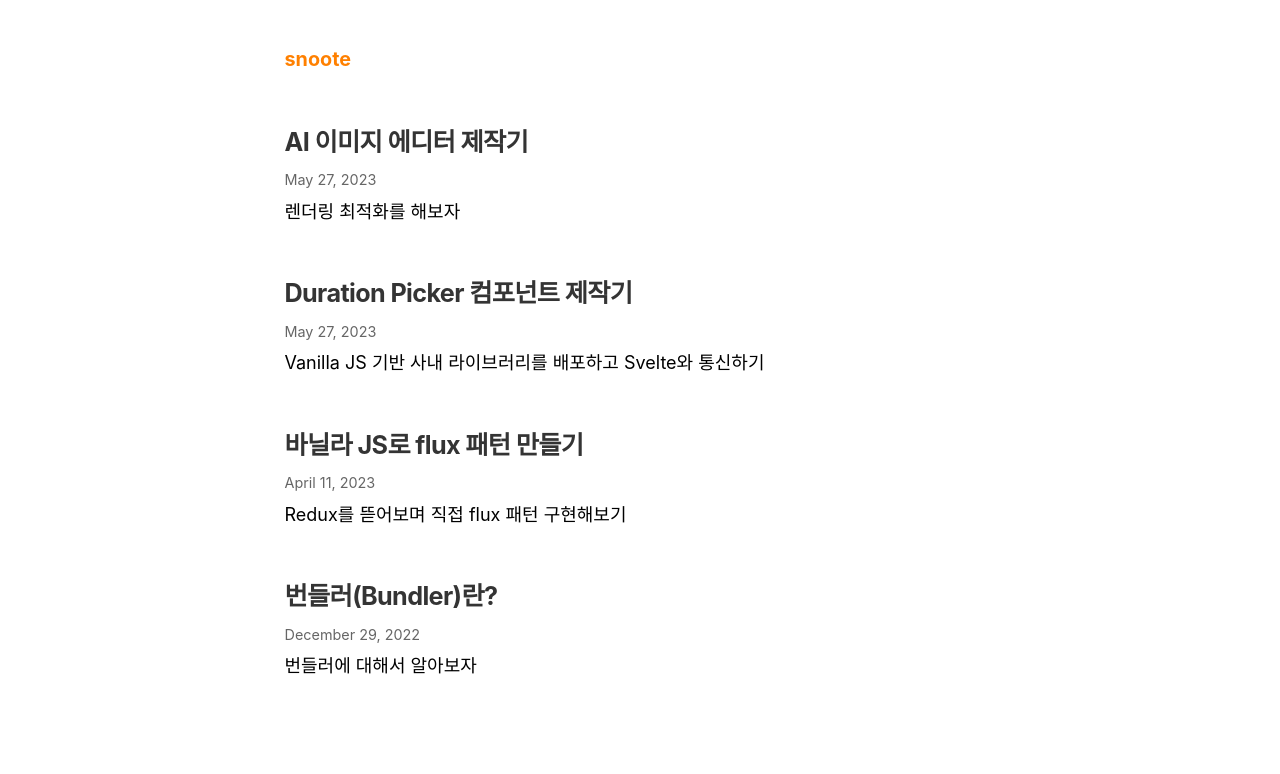
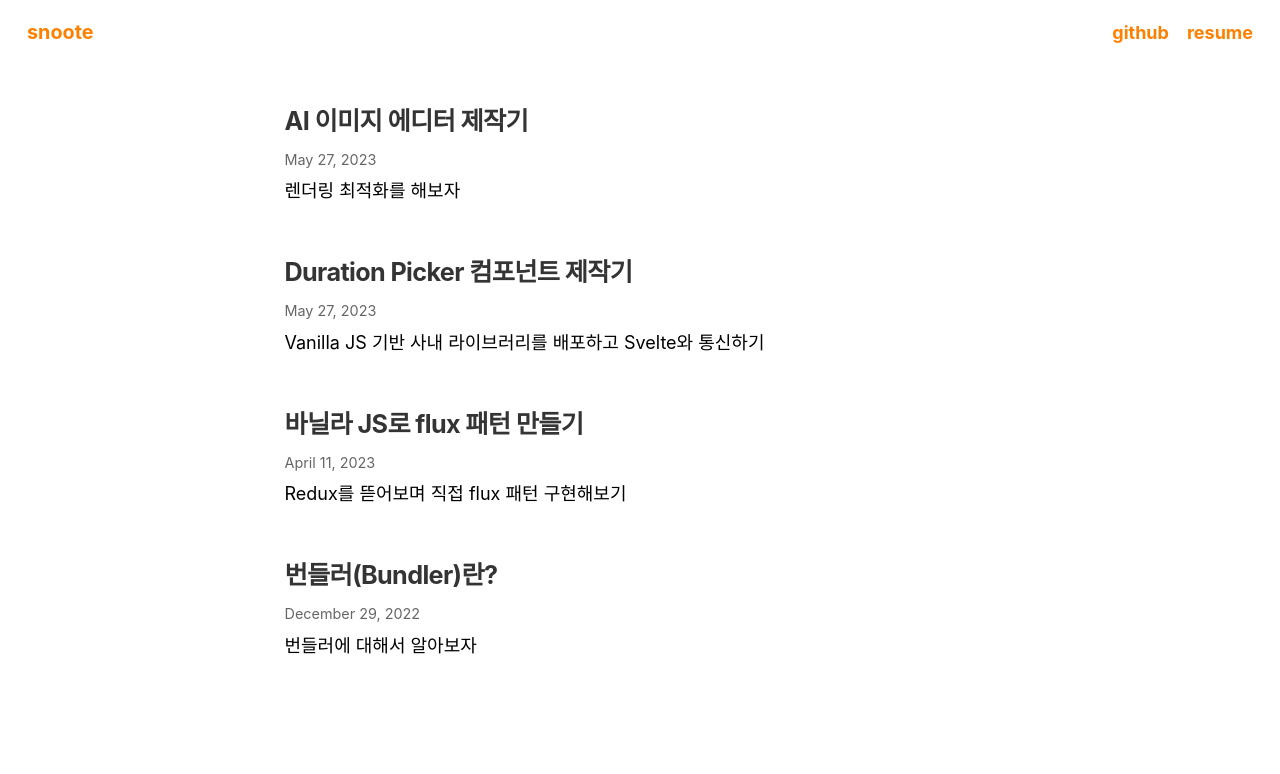
Before and after one commit to realsnoopso/realsnoopso, a Gatsby site in the folder realsnoopso/: page / in a window 1280 px wide. Built offline with nearby package versions, Linux system fonts and the light colour scheme; Gatsby itself is replaced by a stand-in of ours; a web font is replaced by a local one.

Commit message:
Fix styles

```diff
--- a/realsnoopso/src/components/layout.js
+++ b/realsnoopso/src/components/layout.js
@@ -8,17 +8,44 @@ const Layout = ({ location, title, children }) => {
   let header
 
   header = (
-    <Link className="header-link-home" to="/">
-      {title}
-    </Link>
+    <div
+      style={{
+        display: "flex",
+        justifyContent: "space-between",
+        alignItems: "center",
+      }}
+    >
+      <Link className="logo" to="/">
+        {title}
+      </Link>
+      <div
+        style={{
+          display: "flex",
+          gap: "var(--spacing-4)",
+        }}
+      >
+        <Link
+          className="header-link-home"
+          to="https://github.com/realsnoopso"
+          target="_blank"
+        >
+          github
+        </Link>
+        <Link className="header-link-home" to="/" target="_blank">
+          resume
+        </Link>
+      </div>
+    </div>
   )
 
   return (
-    <div className="global-wrapper" data-is-root-path={isRootPath}>
+    <>
       <header className="global-header">{header}</header>
-      <main>{children}</main>
-      <footer></footer>
-    </div>
+      <div className="global-wrapper" data-is-root-path={isRootPath}>
+        <main>{children}</main>
+        <footer></footer>
+      </div>
+    </>
   )
 }
 
--- a/realsnoopso/src/pages/index.js
+++ b/realsnoopso/src/pages/index.js
@@ -21,10 +21,15 @@ const BlogIndex = ({ data, location }) => {
 
   return (
     <Layout location={location} title={siteTitle}>
-      <ol style={{ listStyle: `none`, paddingLeft: "var(--spacing-0)" }}>
-        {posts.map(post => {
+      <ol
+        style={{
+          listStyle: `none`,
+          paddingLeft: "var(--spacing-0)",
+          margin: 0,
+        }}
+      >
+        {posts.map((post, i) => {
           const title = post.frontmatter.title || post.fields.slug
-
           return (
             <li key={post.fields.slug}>
               <article
@@ -32,7 +37,7 @@ const BlogIndex = ({ data, location }) => {
                 itemScope
                 itemType="http://schema.org/Article"
               >
-                <h2>
+                <h2 style={{ marginTop: i === 0 ? 0 : "auto" }}>
                   <Link to={post.fields.slug} itemProp="url">
                     <span itemProp="headline">{title}</span>
                   </Link>
--- a/realsnoopso/src/style.css
+++ b/realsnoopso/src/style.css
@@ -120,7 +120,6 @@ h6 {
 }
 
 h1 {
-  font-weight: var(--fontWeight-black);
   font-size: var(--fontSize-6);
 }
 
@@ -176,24 +175,21 @@ ul,
 ol {
   margin-left: var(--spacing-0);
   margin-right: var(--spacing-0);
-  padding-left: var(--spacing-5);
+  padding-left: var(--spacing-3);
   margin-bottom: var(--spacing-8);
-  list-style-position: outside;
   list-style-image: none;
+  list-style-position: initial !important;
 }
 
 ul li,
 ol li {
   padding-left: var(--spacing-0);
   margin-bottom: calc(var(--spacing-5) / 2);
+  word-wrap: break-word;
 }
 
 li > p {
   margin-bottom: calc(var(--spacing-5) / 2);
-}
-
-li *:last-child {
-  margin-bottom: var(--spacing-0);
 }
 
 li > ul {
@@ -249,6 +245,7 @@ a:focus {
   margin: var(--spacing-0) auto;
   max-width: var(--maxWidth-wrapper);
   padding: var(--spacing-10) var(--spacing-5);
+  padding-top: var(--spacing-24);
 }
 
 .global-wrapper[data-is-root-path="true"] .bio {
@@ -256,7 +253,11 @@ a:focus {
 }
 
 .global-header {
-  margin-bottom: var(--spacing-12);
+  position: fixed;
+  padding: var(--spacing-4) var(--spacing-6);
+  width: 100vw;
+  background-color: rgba(255, 255, 255, 1);
+  z-index: 1;
 }
 
 .main-heading {
@@ -265,8 +266,7 @@ a:focus {
 }
 
 .post-list-item {
-  margin-bottom: var(--spacing-8);
-  margin-top: var(--spacing-12);
+  margin-bottom: var(--spacing-12);
 }
 
 .post-list-item p {
@@ -276,7 +276,6 @@ a:focus {
 .post-list-item h2 {
   font-size: var(--fontSize-4);
   margin-bottom: var(--spacing-2);
-  margin-top: var(--spacing-0);
 }
 
 .post-list-item h2:hover {
@@ -288,6 +287,13 @@ a:focus {
 }
 
 .header-link-home {
+  font-weight: var(--fontWeight-bold);
+  font-family: var(--font-heading);
+  text-decoration: none;
+  font-size: var(--fontSize-1);
+}
+
+.logo {
   font-weight: var(--fontWeight-bold);
   font-family: var(--font-heading);
   text-decoration: none;
```
